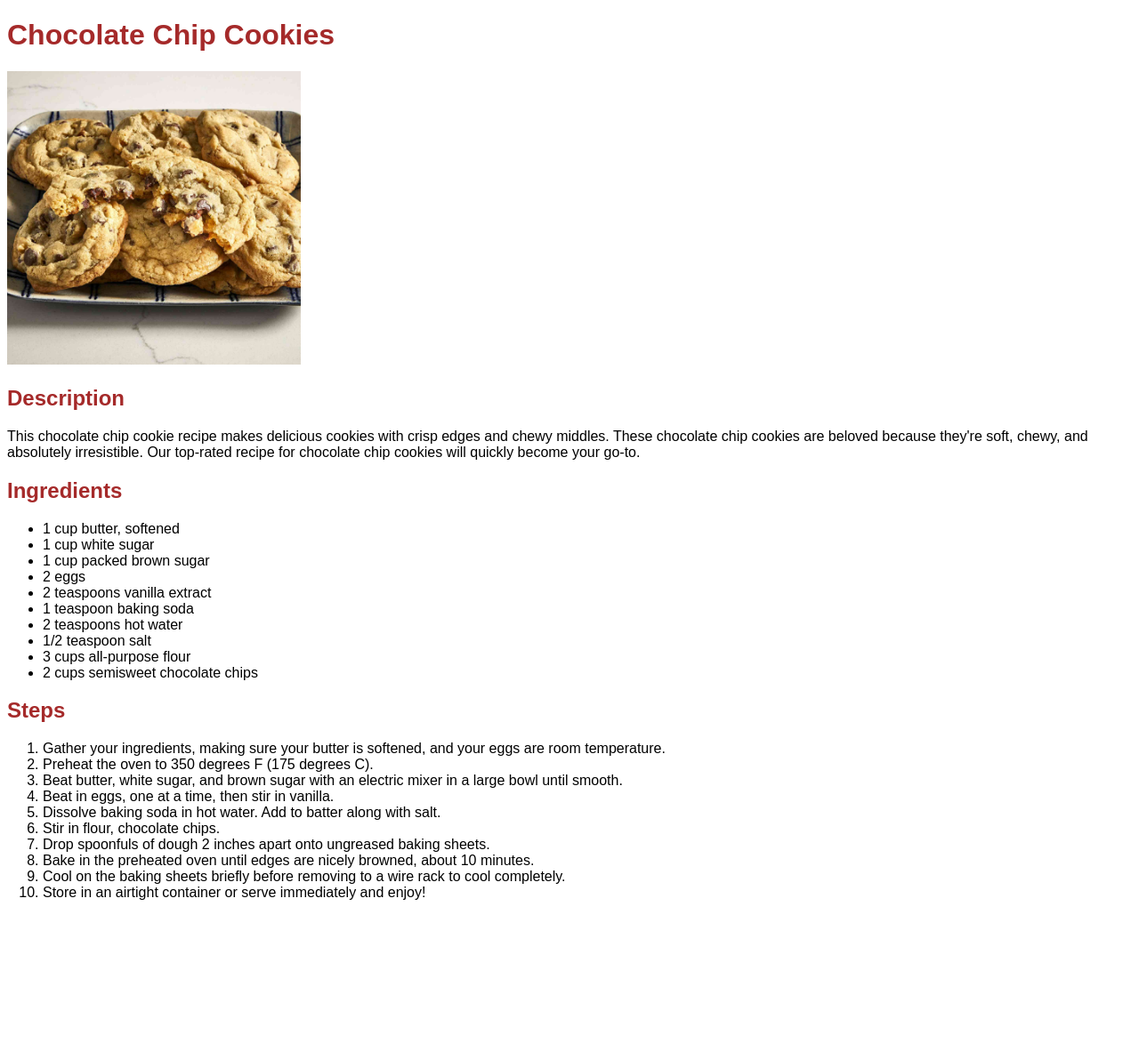
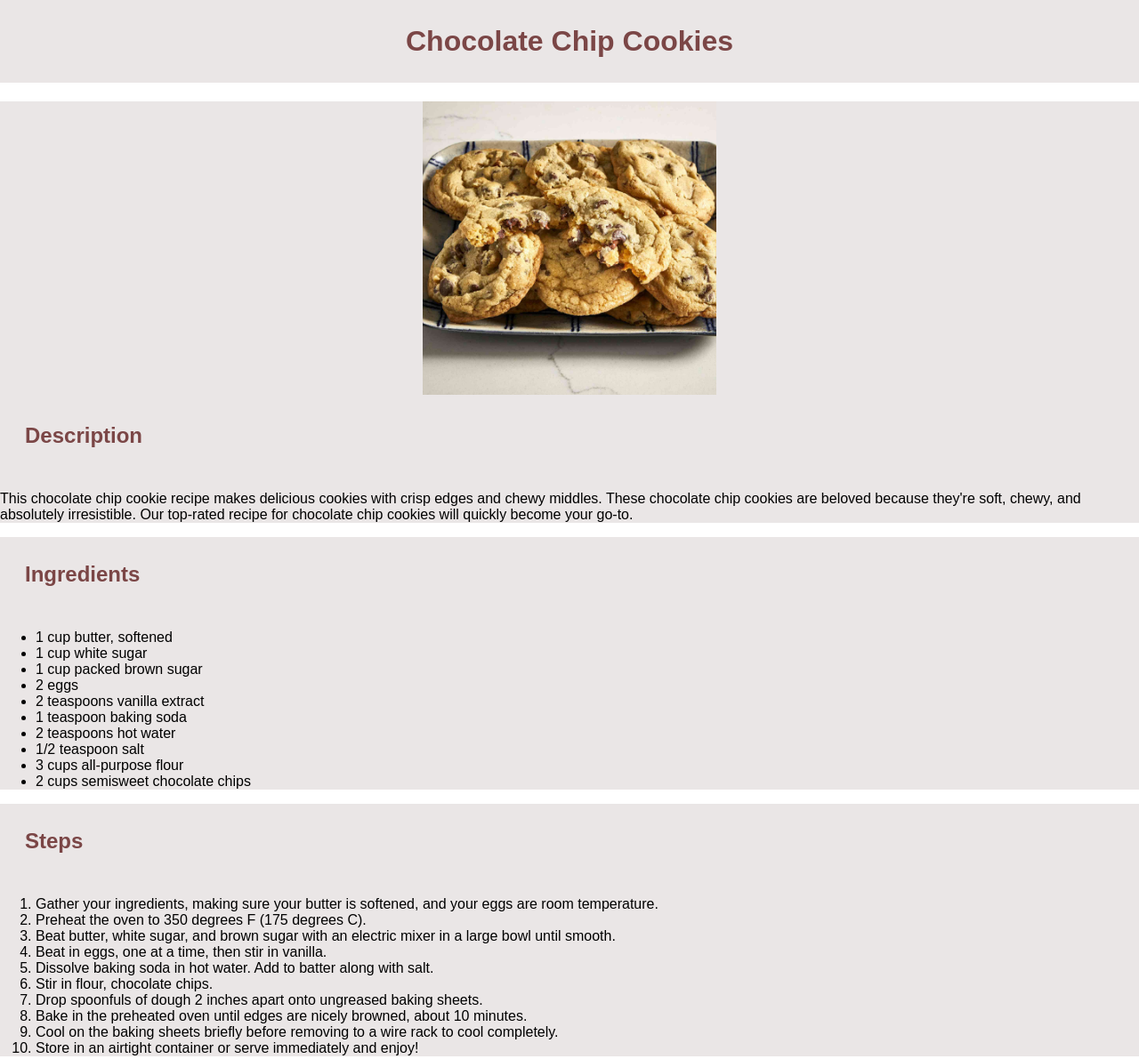
Before and after one commit to mlanda98/odin-recipes, a plain HTML site: page recipes/chocolate-chip-cookies.html in a window 1280 px wide. Shown: the whole page at 89% size. Before the commit the page ends 1029 px from the top, so only its background shows below. Drawn offline with Linux system fonts and the light colour scheme.

Commit message:
Add divs to chocolate chip recipe
Divs were added to create a better structure

```diff
--- a/recipes/chocolate-chip-cookies.html
+++ b/recipes/chocolate-chip-cookies.html
@@ -6,16 +6,23 @@
   <link rel="stylesheet" href="../styles/chocolate-chip-cookies.css">
 </head>
 <body>
-  <h1>Chocolate Chip Cookies</h1>
+  <div class="cookies-container">
+    <h1 class="cookies-title">Chocolate Chip Cookies</h1>
+  </div>
 
-  <img src="../images/cookies.jpg" alt="chocolate-chip-cookies" height="330">
 
-  <h2>Description</h2>
+  <div class="cookies-pic-container">
+    <img class="cookies-pic" src="../images/cookies.jpg" alt="chocolate-chip-cookies" height="330">
+  </div>
 
-  <p>This chocolate chip cookie recipe makes delicious cookies with crisp edges and chewy middles. These chocolate chip cookies are beloved because they're soft, chewy, and absolutely irresistible. Our top-rated recipe for chocolate chip cookies will quickly become your go-to.</p>
+  <div class="description-container">
+    <h2 class="description-heading">Description</h2>
+    <p class="description-paragraph">This chocolate chip cookie recipe makes delicious cookies with crisp edges and chewy middles. These chocolate chip cookies are beloved because they're soft, chewy, and absolutely irresistible. Our top-rated recipe for chocolate chip cookies will quickly become your go-to.</p>
+  </div>
 
-  <h2>Ingredients</h2>
-  <ul>
+  <div class="ingredients-container">
+    <h2 class="ingredients-heading">Ingredients</h2>
+    <ul class="ingredients-list">
       <li>1 cup butter, softened</li>
       <li>1 cup white sugar</li>
       <li>1 cup packed brown sugar</li>
@@ -27,9 +34,11 @@
       <li>3 cups all-purpose flour</li>
       <li>2 cups semisweet chocolate chips</li>
     </ul>
+  </div>
 
-  <h2>Steps</h2>
-  <ol>
+  <div class="steps-container">
+    <h2 class="steps-heading">Steps</h2>
+    <ol class="steps-list">
       <li>Gather your ingredients, making sure your butter is softened, and your eggs are room temperature.</li>
       <li>Preheat the oven to 350 degrees F (175 degrees C).</li>
       <li>Beat butter, white sugar, and brown sugar with an electric mixer in a large bowl until smooth.</li>
@@ -41,6 +50,6 @@
       <li>Cool on the baking sheets briefly before removing to a wire rack to cool completely.</li>
       <li>Store in an airtight container or serve immediately and enjoy!</li>
     </ol>
-
+  </div>
 </body>
 </html>
--- a/styles/chocolate-chip-cookies.css
+++ b/styles/chocolate-chip-cookies.css
@@ -1,7 +1,33 @@
 body{
-  font-family: Arial, Helvetica, sans-serif
+  font-family: Arial, Helvetica, sans-serif;
+  margin: 0 auto;
 }
 
 h1, h2{
-  color: brown;
+  color: rgb(123, 70, 70);
+  padding: 28px;
+  margin-top: 0px;
 }
+
+.cookies-container{
+  background: rgb(234, 230, 230);
+  text-align: center;
+}
+
+.cookies-pic-container{
+  background: rgb(234, 230, 230);
+  text-align: center;
+
+}
+
+.description-container{
+  background: rgb(234, 230, 230);
+}
+
+.ingredients-container{
+  background: rgb(234, 230, 230);
+}
+
+.steps-container{
+  background: rgb(234, 230, 230);
+}
```
Lines whose indentation alone changed are shown as unchanged.
